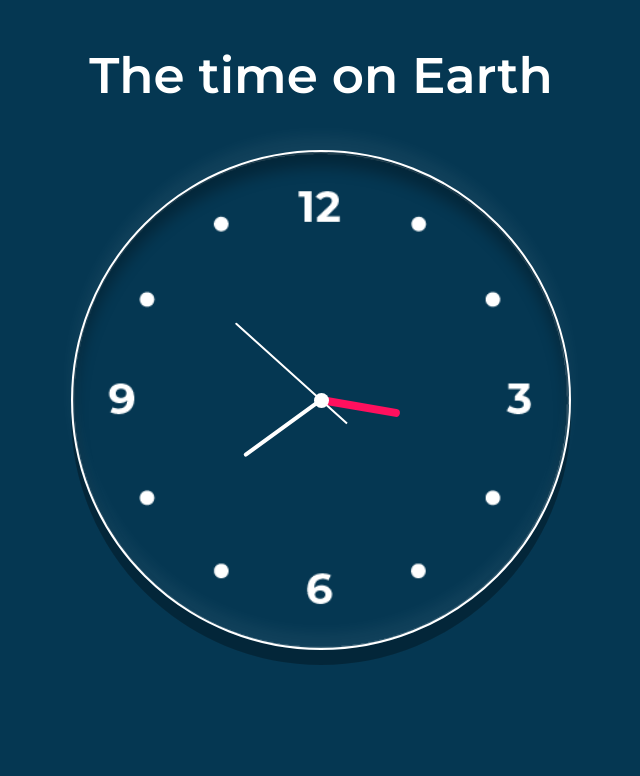
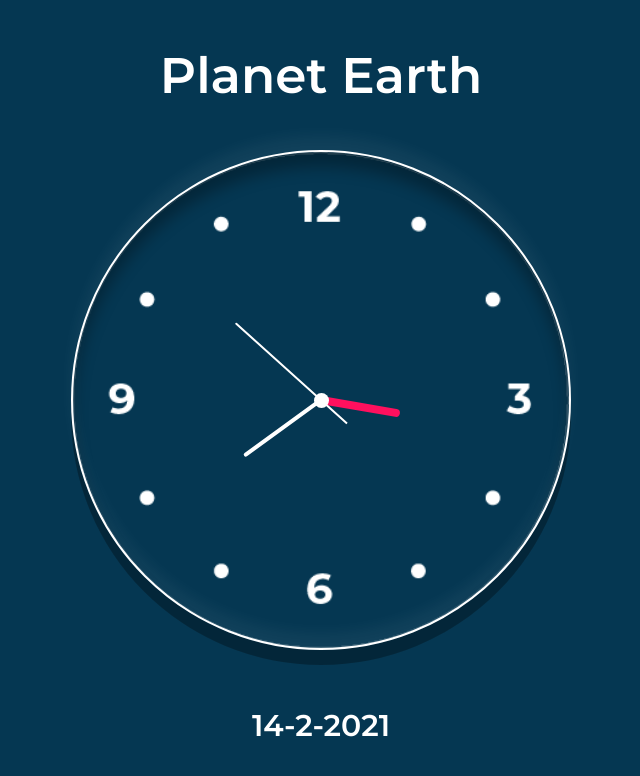
Before and after one commit to raqxo/challenge-2, a plain HTML site: page index.html in a window 1280 px wide. Shown: the whole page, without its empty margins (319-959 px from the left). Drawn offline with Linux system fonts and the light colour scheme.

Commit message:
afmaken
nu nog de background

```diff
--- a/index.html
+++ b/index.html
@@ -3,14 +3,14 @@
 	<head>
 		<meta charset="UTF-8" />
 		<meta name="viewport" content="width=device-width, initial-scale=1.0" />
-		<title>Time on Earth</title>
+		<title>SpaceX Time on Earth</title>
 		<link type="text/css" href="styles/my_style.css" rel="stylesheet" />
 		<script type="text/javascript" src="scripts/jquery-1.9.1.min.js"></script>
 		<script type="text/javascript" src="scripts/my_scripts.js"></script>
 	</head>
 	<body>
 		<div class="clock">
-			<h1>The time on Earth</h1>
+			<h1>Planet Earth</h1>
 			<div class="hour">
 				<div class="hr" id="hr"></div>
 			</div>
@@ -21,5 +21,6 @@
 				<div class="sc" id="sc"></div>
 			</div>
 		</div>
+		<div class="date" id="dateDisplay"></div>
 	</body>
 </html>
--- a/scripts/my_scripts.js
+++ b/scripts/my_scripts.js
@@ -6,10 +6,19 @@ setInterval(() => {
 	let mm = day.getMinutes() * deg;
 	let ss = day.getSeconds() * deg;
 
+	let y = day.getFullYear();
+	let m = day.getMonth();
+	let d = day.getDate();
+
+	document.getElementById('dateDisplay').innerHTML = d + '-' + m + '-' + y;
+
+
 	hr.style.transform = `rotateZ(${hh+(mm/24)}deg)`;
 	mn.style.transform = `rotateZ(${mm}deg)`;
 	sc.style.transform = `rotateZ(${ss}deg)`;
 })
+
+
 
 function updateBackground() {
  	var dayz = new Date();
@@ -25,8 +34,7 @@ function updateBackground() {
 	}
 }
 
-
-
+//update in seconden:
 // function updateBackground() {
 //  	var dayz = new Date();
 //   	var hh = dayz.getHours();
--- a/styles/my_style.css
+++ b/styles/my_style.css
@@ -4,6 +4,7 @@
 	margin: 0;
 	padding: 0;
 	box-sizing: border-box;
+	font-family: 'Montserrat', sans-serif;
 }
 
 body {
@@ -11,7 +12,8 @@ body {
 	justify-content: center;
 	align-items: center;
 	min-height: 100vh;
-	background: #091921;
+	background: url() no-repeat;
+	background-size: 90%
 }
 
 h1 {
@@ -106,6 +108,14 @@ h1 {
 	border-radius: 6px 6px 0 0;
 }
 
+.date {
+	position: absolute;
+	padding-top: 650px;
+	font-size: 30px;
+	color: white;
+	font-weight: 600;
+}
+
 
 @media only screen and (max-width: 376px) {
 
@@ -118,6 +128,11 @@ h1 {
 	h1 {
 		text-align: center;
 		margin-top: -400px;
+	}
+
+	.date {
+	position: absolute;
+	padding-top: 350px;
 	}
 }
 
@@ -134,6 +149,11 @@ h1 {
 		text-align: center;
 		margin-top: -650px;
 	}
+
+	.date {
+	position: absolute;
+	padding-top: 650px;
+	}
 }
 
 @media only screen and (max-width: 1600px) {
```
Also changed, not shown: styles/5842a770a6515b1e0ad75afe.png (added), styles/spacexbg.png (added).
